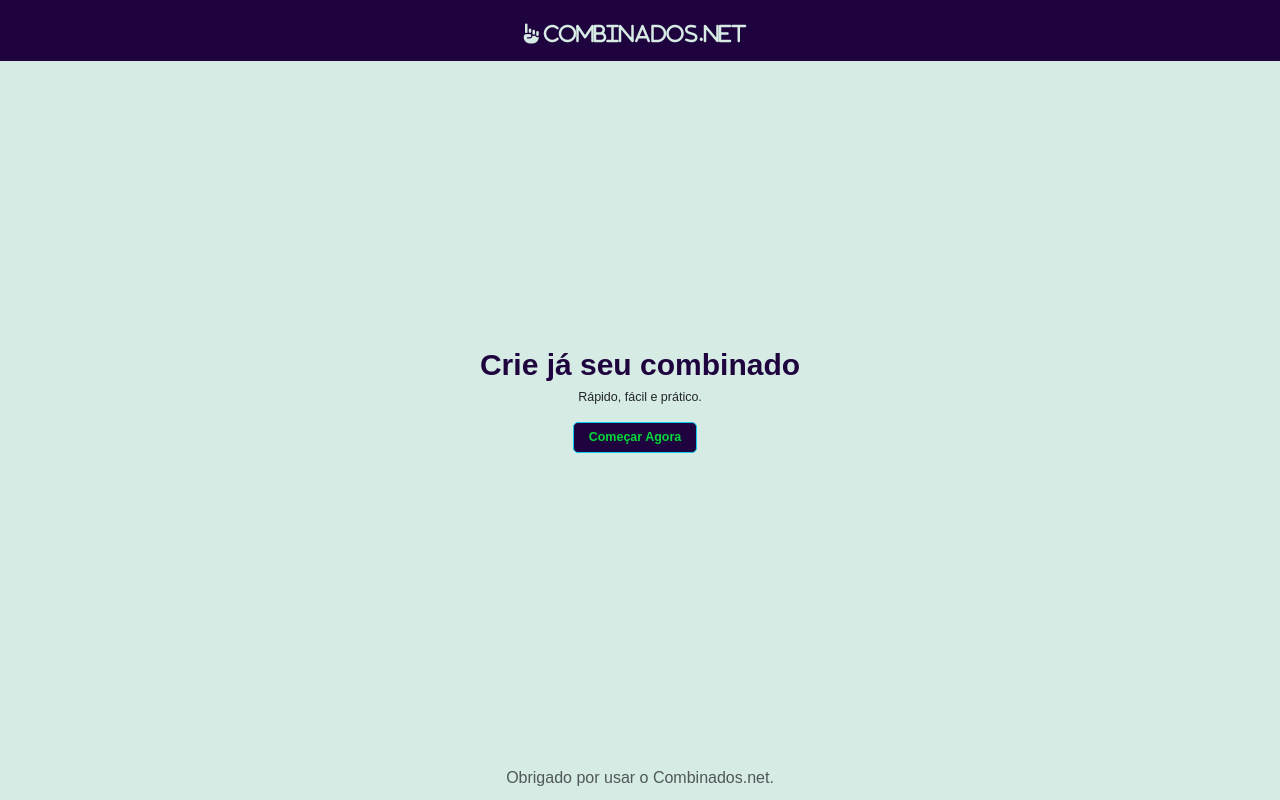
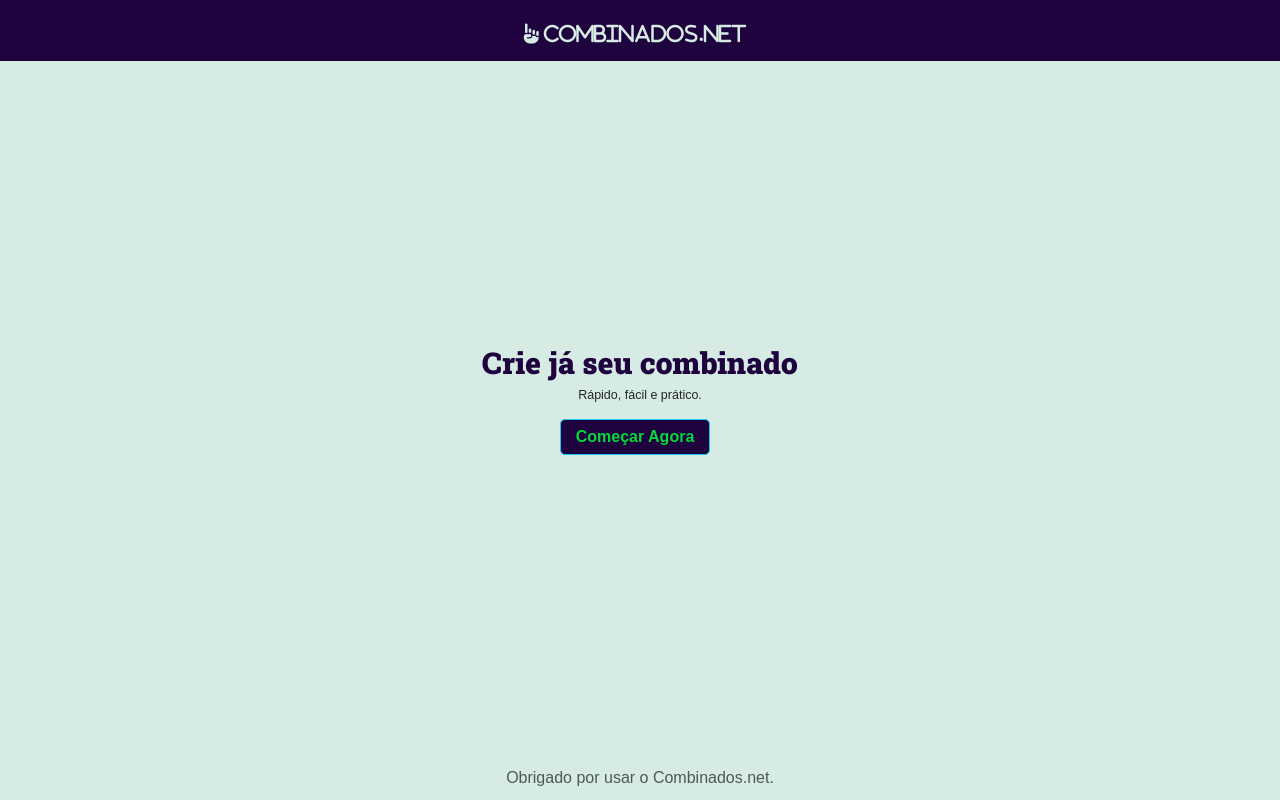
Before and after one commit to jose-ewerton/combinados.net, a Django app: page /core in a window 1280 px wide. Run offline with Django 4.2, Linux system fonts and the light colour scheme; some libraries are stand-ins or nearby versions.

Commit message:
Att font

```diff
--- a/static/styles.css
+++ b/static/styles.css
@@ -64,9 +64,11 @@ i:hover {
 
 h1 {
   color: var(--color-secundary);
+  font-family: var(--font-headings);
 }
 
 .button-heroe {
+  font: var(--font-primary);
   background-color: var(--color-secundary);
   color: var(--color-emphasis);
 }
--- a/templates/base.html
+++ b/templates/base.html
@@ -12,6 +12,12 @@
       integrity="sha512-1sCRPdkRXhBV2PBLUdRb4tMg1w2YPf37qatUFeS7zlBy7jJI8Lf4VHwWfZZfpXtYSLy85pkm9GaYVYMfw5BC1A=="
       crossorigin="anonymous"
       referrerpolicy="no-referrer"
+    />
+    <link rel="preconnect" href="https://fonts.googleapis.com" />
+    <link rel="preconnect" href="https://fonts.gstatic.com" crossorigin />
+    <link
+      href="https://fonts.googleapis.com/css2?family=Roboto+Slab:wght@900&display=swap"
+      rel="stylesheet"
     />
     {% block title %}
     <title>Document</title>
```
